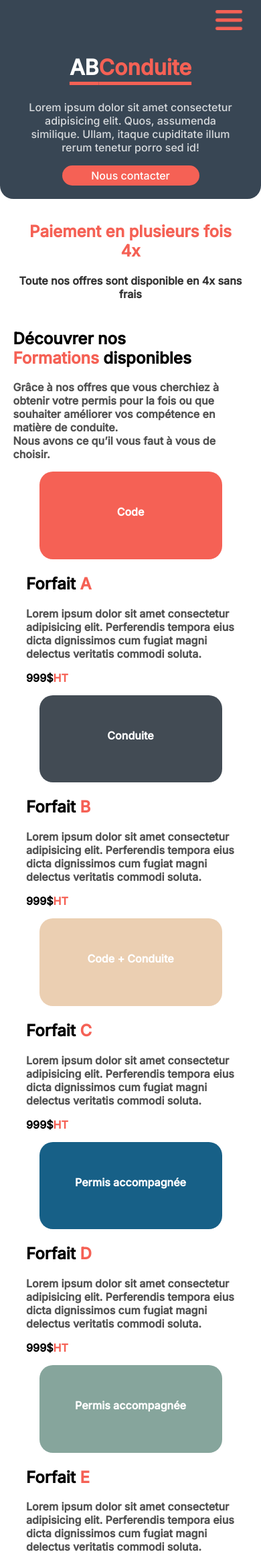
After one commit to ElyesseAdda/ABConduite, a PHP site: page /Formation.html in a window 390 px wide. The commit adds this page. Shown: the top 2320 px of the page at 67% size. Run offline with PHP 8.4, Linux system fonts and the light colour scheme; some libraries are stand-ins or nearby versions.

Commit message:
Partie mobile terminer

```diff
--- /dev/null
+++ b/Formation.html
@@ -0,0 +1,142 @@
+<!DOCTYPE html>
+<html lang="en">
+<head>
+    <meta charset="UTF-8">
+    <meta http-equiv="X-UA-Compatible" content="IE=edge">
+    <meta name="viewport" content="width=device-width, initial-scale=1.0">
+    <title>ABConduite - Auto-école Istre</title>
+    <link rel="stylesheet" href="asset/style.css">
+    <link rel="preconnect" href="https://fonts.googleapis.com">
+    <link rel="preconnect" href="https://fonts.gstatic.com" crossorigin>
+    <link href="https://fonts.googleapis.com/css2?family=Inter:wght@500&display=swap" rel="stylesheet">
+    <script src="https://kit.fontawesome.com/c767e4ede8.js" crossorigin="anonymous"></script>
+</head>
+
+<body>
+    <div class="navbar">
+        <div class="navbarPC">
+          <a href="#">Formation</a>
+          <a href="#">Actualités</a>
+          <a href="#">Contact</a>
+          <a class="logo-reseaupc"href="#"><img class="logopc" src="asset/img/logo/insta.png" alt=""></a>
+          <a class="logo-reseaupc"href="#"><img class="logopc" src="asset/img/logo/tiktok.png" alt=""></a>
+          <a class="logo-reseaupc"href="#"><img class="logopc" src="asset/img/logo/facebook.png" alt=""></a>
+          <a  class="btn-devis" href="#">Devis gratuit</a>
+        </div>
+
+        <div class="hamb-menu">
+              <img class="btn-navmobile" src="asset/img/hamburger-md-svgrepo-com.png" alt="">
+              <div class="nav-mobile">
+                <i class="fa-solid fa-xmark"></i>
+                <a href="#"><li>Formation</li></a>
+                <a href="#"><li>Actualité</li></a>
+                <a href="#"><li>Contact</li></a>
+              </div>
+
+
+          <h1>AB<span class="orange">Conduite</span></h1>
+          <div class="navbar-text">
+              Lorem ipsum dolor sit amet consectetur adipisicing elit. Quos, assumenda similique. Ullam, itaque cupiditate illum rerum tenetur porro sed id!
+          </div>
+          <div class="navbar-btn">Nous contacter</div>
+        </div>
+    </div>
+    <div class="p4x mobile">
+          <h2 >Paiement en plusieurs fois <br>4x </h2>
+              <p>Toute nos offres sont disponible en 4x sans frais</p>
+    </div>
+        <!-- Partie Formation -->
+
+    <div class="formation mobile" style="background-color: white;">
+            <h2 class="mobile">Découvrer nos <br> <span class="orange"> Formations</span> disponibles</h2>
+            <p class="mobile">Grâce à nos offres que vous cherchiez à obtenir votre permis pour la fois ou que souhaiter améliorer vos compétence en matière de conduite.
+            <br> Nous avons ce qu’il vous faut à vous de choisir.
+            </p>
+
+            <div class="case-slider">
+              <p style="background-color: #F56155" >Code</p>
+            </div>
+            <div class="formation-text">
+              <div class="forfait">
+                  <h2>Forfait <span class="orange">A</span></h2>
+                  <p>Lorem ipsum dolor sit amet consectetur adipisicing elit. Perferendis tempora eius dicta dignissimos cum fugiat magni delectus veritatis commodi soluta. <br>
+                  <div class="prix">999$<span class="orange">HT</span></p></div>
+              </div>
+            <div class="case-slider">
+              <p style="background-color: #424B54">Conduite</p>
+            </div>
+            <div class="formation-text">
+              <div class="forfait">
+                  <h2>Forfait <span class="orange">B</span></h2>
+                  <p>Lorem ipsum dolor sit amet consectetur adipisicing elit. Perferendis tempora eius dicta dignissimos cum fugiat magni delectus veritatis commodi soluta. <br>
+                  <div class="prix">999$<span class="orange">HT</span></p></div>
+              </div>
+            <div class="case-slider">
+              <p style="background-color:#EBCFB2">Code + Conduite</p>
+            </div>
+            <div class="formation-text">
+              <div class="forfait">
+                  <h2>Forfait <span class="orange">C</span></h2>
+                  <p>Lorem ipsum dolor sit amet consectetur adipisicing elit. Perferendis tempora eius dicta dignissimos cum fugiat magni delectus veritatis commodi soluta. <br>
+                  <div class="prix">999$<span class="orange">HT</span></p></div>
+              </div>
+            <div class="case-slider">
+              <p style="background-color:#176087">Permis accompagnée</p>
+            </div>
+            <div class="formation-text">
+              <div class="forfait">
+                  <h2>Forfait <span class="orange">D</span></h2>
+                  <p>Lorem ipsum dolor sit amet consectetur adipisicing elit. Perferendis tempora eius dicta dignissimos cum fugiat magni delectus veritatis commodi soluta. <br>
+                  <div class="prix">999$<span class="orange">HT</span></p></div>
+              </div>
+            <div class="case-slider">
+              <p style="background-color:#86A59C">Permis accompagnée</p>
+            </div>
+            <div class="formation-text">
+              <div class="forfait">
+                  <h2>Forfait <span class="orange">E</span></h2>
+                  <p>Lorem ipsum dolor sit amet consectetur adipisicing elit. Perferendis tempora eius dicta dignissimos cum fugiat magni delectus veritatis commodi soluta. <br>
+                  <div class="prix">999$<span class="orange">HT</span></p></div>
+              </div>
+            <div class="case-slider">
+              <p style="background-color:#0A2239">Permis accompagnée</p>
+            </div>
+            <div class="formation-text">
+              <div class="forfait">
+                  <h2>Forfait <span class="orange">F</span></h2>
+                  <p>Lorem ipsum dolor sit amet consectetur adipisicing elit. Perferendis tempora eius dicta dignissimos cum fugiat magni delectus veritatis commodi soluta. <br>
+                  <div class="prix">999$<span class="orange">HT</span></p></div>
+              </div>
+    </div>
+           </div>
+</div>
+</div>
+</div>
+</div>
+</div>
+
+</body>
+<footer>
+    <div class="footer">
+        <div class="ABconduite">
+            <h2>AB<span class="orange">Conduite</span></h2>
+                <li>Numéro de téléphone</li>
+                <li>Adresse</li>
+            <div class="logo-reseau">
+                     <div class="logo"><img src="asset/img/logo/facebook.png" alt=""></div>
+                      <div class="logo"><img src="asset/img/logo/insta.png" alt=""></div>
+                      <div class="logo"><img src="asset/img/logo/tiktok.png" alt=""></div>
+            </div>
+        </div>
+        <div class="lienutile">
+                <h2>Lien Utile</h2>
+                <li><a href="#">Formation</a></li>
+                <li><a href="#">Actualités</a></li>
+                <li><a href="#">Contact</a></li>
+
+        </div>
+    </div>
+
+</footer>
+
+</html>
--- a/asset/style.css
+++ b/asset/style.css
@@ -176,7 +176,7 @@ body{
     text-align: center;
     color: #fff;
     padding-top: 50px;
-    padding-bottom: 35px;
+    padding-bottom: 30px;
     max-width: 250px;
 
 }
@@ -317,6 +317,14 @@ body{
     display: none;
 }
 /* Fin footerMobile */
+/* Page Formation */
+.forfait{
+    padding-left: 5vw;
+}
+.prix {
+    padding-left: 5vw;
+    font-weight: 600;
+}
 
 /* Début écran pc */
 @media (min-width: 1150Px) {
@@ -606,5 +614,6 @@ body{
         margin-top: 125px;
     }
 
+    /* Page formation */
 
 }
```
